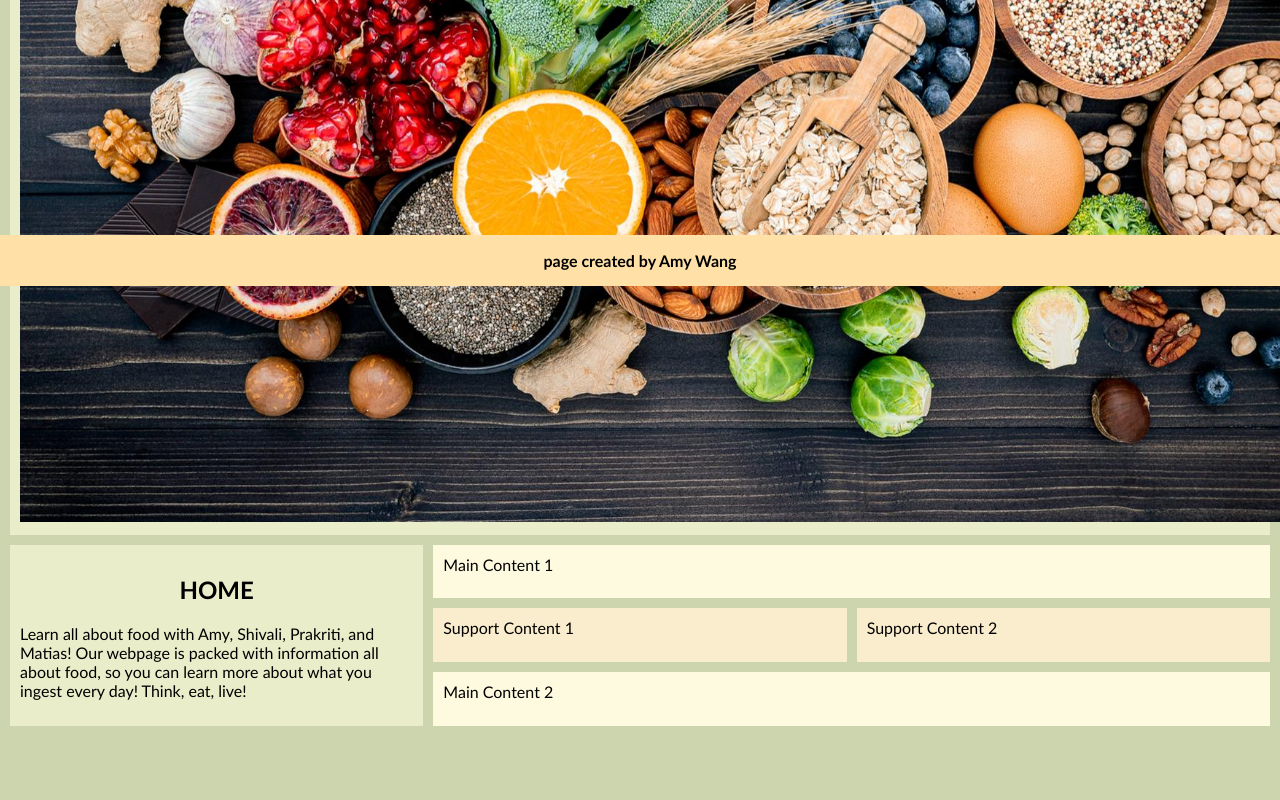
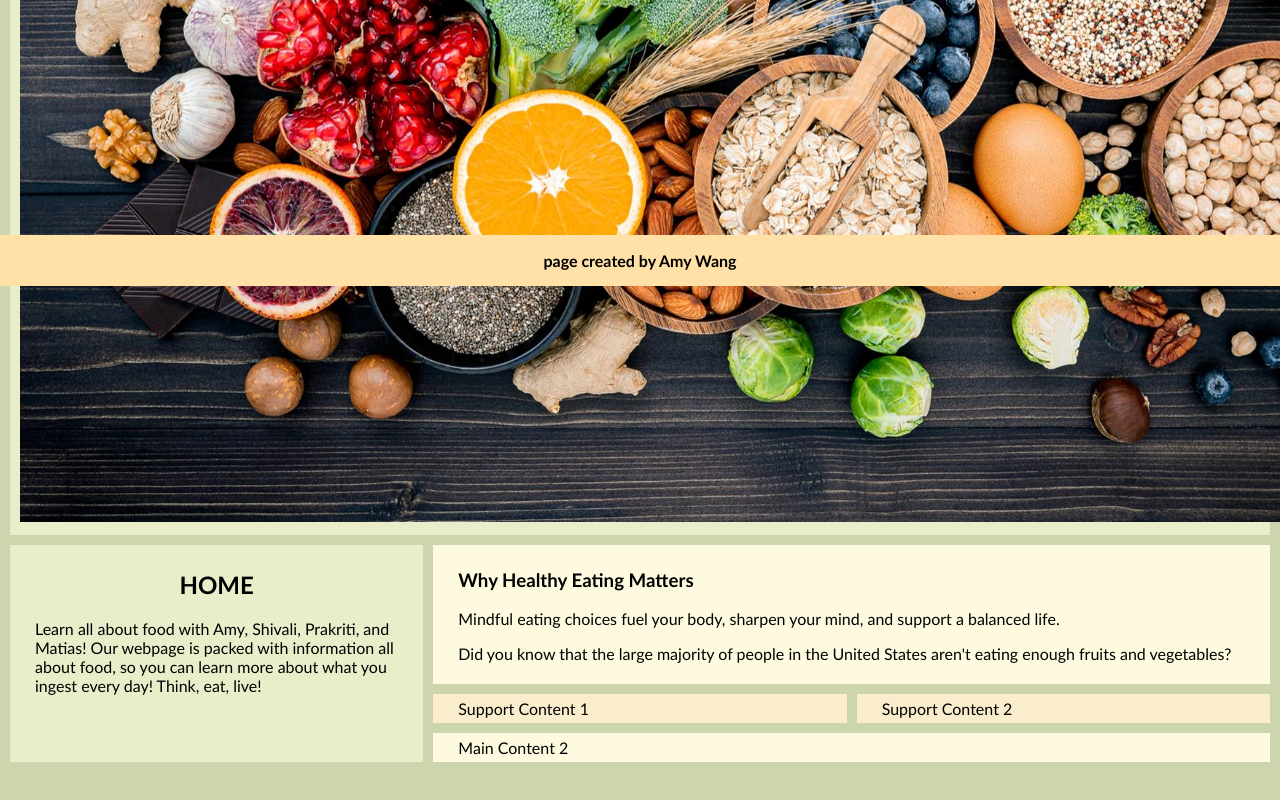
Before and after one commit to amyhi10789/web1_groupproj1, a plain HTML site: page index.html in a window 1280 px wide. Shown: the part 514-1314 px from the top of the page. Drawn offline with Linux system fonts and the light colour scheme; a web font is replaced by a local one.

Commit message:
updated index and css

```diff
--- a/css/style.css
+++ b/css/style.css
@@ -41,6 +41,7 @@ body {
 .home-grid-item {
     background-color: #e9edc9;
     padding: 10px;
+
 }
 
 /* Placement */
@@ -53,24 +54,28 @@ body {
     grid-column: 2 / span 2;
     grid-row: 3;
     background-color: #fefae0;
+    padding: 5px 25px;
 }
 
 .home-main-2 {
     grid-column: 2 / span 2;
     grid-row: 5;
     background-color: #fefae0;
+    padding: 5px 25px;
 }
 
 .home-support-1 {
     grid-column: 2;
     grid-row: 4;
     background-color: #faedcd;
+    padding: 5px 25px;
 }
 
 .home-support-2 {
     grid-column: 3;
     grid-row: 4;
     background-color: #faedcd;
+    padding: 5px 25px;
 }
 
 .home-side-content {
@@ -78,6 +83,7 @@ body {
     grid-row: 3 / span 3;
     background-color: #e9edc9;
     color: rgb(0, 0, 0);
+    padding: 5px 25px;
 }
 
 .footer {
--- a/index.html
+++ b/index.html
@@ -24,11 +24,14 @@
             <p>Learn all about food with Amy, Shivali, Prakriti, and Matias! Our webpage is packed with information all about food, so you can learn more about what you ingest every day! Think, eat, live!</p>
         </div>
         <div class="home-grid-item home-main-img"><img src="images/home_pg.jpg", width="1400px"></div>
-        <div class="home-grid-item home-main-1">Main Content 1</div>
+        <div class="home-grid-item home-main-1">
+            <h3>Why Healthy Eating Matters</h3>
+            <p>Mindful eating choices fuel your body, sharpen your mind, and support a balanced life.</p>
+            <p>Did you know that the large majority of people in the United States aren't eating enough fruits and vegetables?</p>
+        </div>
         <div class="home-grid-item home-support-1">Support Content 1</div>
         <div class="home-grid-item home-support-2">Support Content 2</div>
         <div class="home-grid-item home-main-2">Main Content 2</div>
-
     </div>
     <div class="footer">
         <p>page created by Amy Wang</p>
```
